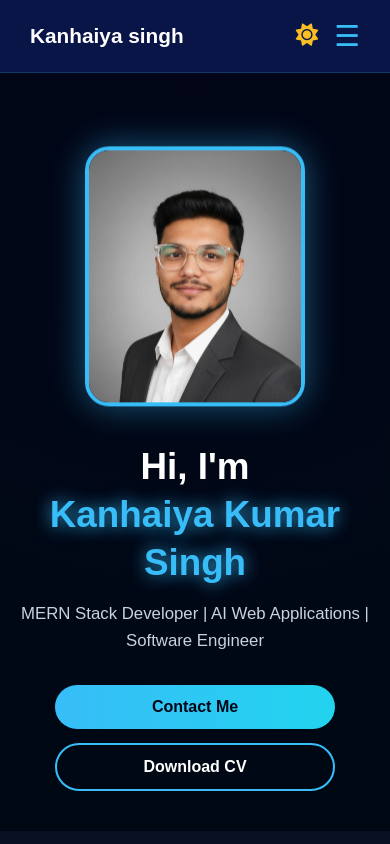
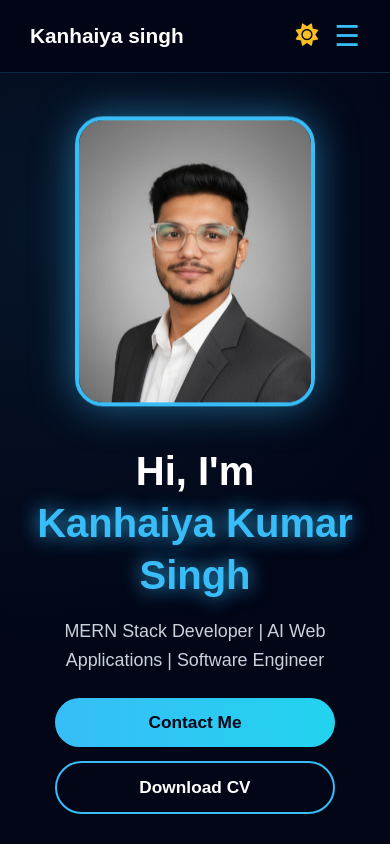
Before and after one commit to KANHAIYASINGH337/portfolio, a React (Create React App) app: page / in a window 390 px wide. Shown: the top 844 px of the page. Built offline with nearby package versions, Linux system fonts and the light colour scheme.

Commit message:
feat: fix dark background gradient contrast, increase hero font sizes, enlarge profile frame to 350px x 410px, and audit mobile responsiveness

```diff
--- a/src/App.css
+++ b/src/App.css
@@ -20,7 +20,7 @@ body {
 }
 
 .dark {
-  background: radial-gradient(circle at top, #0b1025, #000814);
+  background: #020617;
   color: #e9dfdf;
 }
 
@@ -33,12 +33,12 @@ body {
   display: flex;
   justify-content: space-between;
   align-items: center;
-  backdrop-filter: blur(14px);
+  backdrop-filter: blur(16px);
   transition: background 0.3s ease;
 }
 
 .dark .navbar {
-  background: rgba(11, 23, 76, 0.9);
+  background: rgba(2, 6, 23, 0.85);
   border-bottom: 1px solid rgba(56, 189, 248, 0.2);
 }
 
@@ -107,17 +107,19 @@ body {
 
 /* ===== HERO ===== */
 .hero {
-  min-height: 88vh;
+  min-height: 85vh;
   display: flex;
   align-items: center;
+  max-width: 1280px;
+  margin: 0 auto;
 }
 
 .dark .hero {
-  background: radial-gradient(circle at top, #020617, #000814);
+  background: radial-gradient(circle at 10% 20%, rgba(56, 189, 248, 0.08) 0%, transparent 60%);
 }
 
 .light .hero {
-  background: #f8fafc;
+  background: transparent;
 }
 
 .hero-flex {
@@ -125,27 +127,27 @@ body {
   display: flex;
   align-items: center;
   justify-content: space-between;
-  gap: 60px;
-  padding: 40px 8% 30px;
+  gap: 50px;
+  padding: 40px 4% 30px;
 }
 
 .hero-left {
   flex: 1.2;
-  max-width: 700px;
+  max-width: 720px;
 }
 
 .hero-right {
   flex: 0.8;
   display: flex;
-  justify-content: center;
+  justify-content: flex-end;
   align-items: center;
 }
 
 .hero-title {
-  font-size: 3.4rem;
+  font-size: 3.8rem;
   font-weight: 700;
   line-height: 1.2;
-  margin-bottom: 15px;
+  margin-bottom: 16px;
 }
 
 .dark .hero-title { color: #ffffff; }
@@ -153,7 +155,7 @@ body {
 
 .hero-title span {
   color: #38bdf8;
-  text-shadow: 0 0 18px rgba(56, 189, 248, 0.9);
+  text-shadow: 0 0 20px rgba(56, 189, 248, 0.9);
 }
 
 .light .hero-title span {
@@ -162,8 +164,8 @@ body {
 }
 
 .subtitle {
-  font-size: 1.25rem;
-  margin-bottom: 30px;
+  font-size: 1.35rem;
+  margin-bottom: 32px;
   line-height: 1.6;
   opacity: 0.9;
 }
@@ -173,16 +175,17 @@ body {
 
 .hero-buttons {
   display: flex;
-  gap: 18px;
+  gap: 20px;
   flex-wrap: wrap;
   align-items: center;
 }
 
 .hero-buttons a {
-  padding: 13px 32px;
+  padding: 14px 34px;
   border-radius: 30px;
   background: linear-gradient(90deg, #38bdf8, #22d3ee);
   color: #020617;
+  font-size: 1.08rem;
   font-weight: 600;
   text-decoration: none;
   transition: all 0.3s ease;
@@ -216,12 +219,12 @@ body {
 }
 
 .profile-ring {
-  width: 330px;
-  height: 390px;
-  border-radius: 24px;
+  width: 350px;
+  height: 410px;
+  border-radius: 28px;
   overflow: hidden;
   border: 4px solid #38bdf8;
-  box-shadow: 0 0 35px rgba(56, 189, 248, 0.45);
+  box-shadow: 0 0 40px rgba(56, 189, 248, 0.5);
   animation: float 4s ease-in-out infinite;
 }
 
@@ -769,8 +772,8 @@ body {
 
   .hero-flex {
     flex-direction: column;
-    gap: 30px;
-    padding: 80px 20px 40px;
+    gap: 32px;
+    padding: 50px 20px 30px;
     text-align: center;
   }
 
@@ -781,15 +784,18 @@ body {
 
   .hero-right {
     order: 1;
+    justify-content: center;
+    width: 100%;
   }
 
   .hero-title {
-    font-size: 2.3rem;
+    font-size: 2.5rem;
     line-height: 1.3;
   }
 
   .subtitle {
-    font-size: 1.05rem;
+    font-size: 1.12rem;
+    margin-bottom: 24px;
   }
 
   .hero-buttons {
@@ -806,8 +812,8 @@ body {
   }
 
   .profile-ring {
-    width: 220px;
-    height: 260px;
+    width: 240px;
+    height: 290px;
     margin: 0 auto;
   }
 
```
